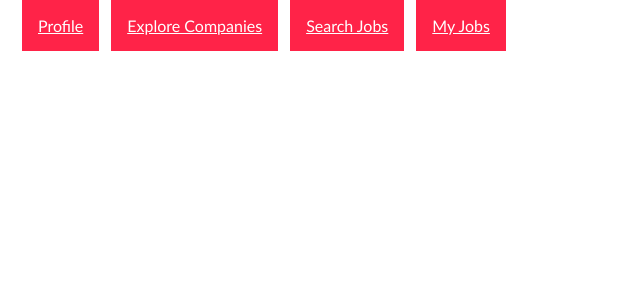
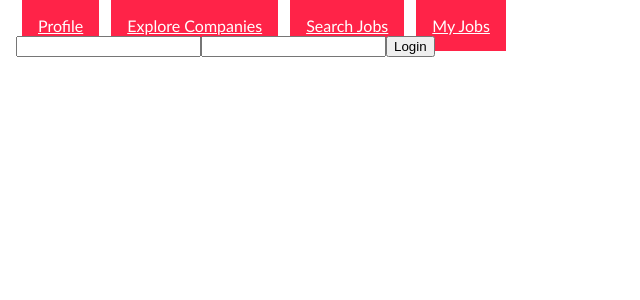
Before and after one commit to siobhanpmahoney/app-tracker, a React (Create React App) app: page /login in a window 1280 px wide. Shown: the top 300 px of the page, without its empty margins (0-640 px from the left). Built offline with nearby package versions, Linux system fonts and the light colour scheme; no server answers; a web font is replaced by a local one.

Commit message:
auth working. NOT hooked up to redux yet

```diff
--- a/src/App.js
+++ b/src/App.js
@@ -1,6 +1,12 @@
 import React, { Component } from 'react';
 import './App.css';
-import {BrowserRouter as Router, Route} from 'react-router-dom';
+import {BrowserRouter as Router, Route, Switch, Redirect, NavLink, withRouter} from 'react-router-dom';
+
+import { bindActionCreators } from 'redux';
+import { connect } from 'react-redux';
+import * as Actions from './actions'
+
+import Login from './components/Login'
 import NavBar from './components/NavBar'
 import Profile from './components/Profile'
 import ExploreCompanyContainer from './components/companyExplorer/ExploreCompanyContainer'
@@ -8,9 +14,8 @@ import JobExploreContainer from './components/jobExplorer/JobExploreContainer'
 import JobDescription from './components/jobExplorer/JobDescription'
 import MyJobsContainer from './components/myJobs/MyJobsContainer'
 import MyJobsItemDetail from './components/myJobs/MyJobsItemDetail'
-import { bindActionCreators } from 'redux';
-import { connect } from 'react-redux';
-import * as Actions from './actions'
+
+
 
 
 class App extends Component {
@@ -18,15 +23,68 @@ class App extends Component {
     super(props)
 
     this.state = {
-      currentUser: {},
+      auth: {
+        currentUser: null,
+        loggingIn: true
+      },
       savedJobs: [],
       savedCompanies: [],
       savedNotes: []
     }
   }
 
+  setLoggedInUser = (user) => {
+     localStorage.setItem('token', user.token)
+     this.setState({
+       auth: {
+         currentUser: {
+           username: user.username,
+           id: user.id
+         },
+         loggingIn: false
+       }
+     })
+     this.props.history.push('/profile')
+   }
+
+
   componentDidMount() {
-    this.props.loadCurrentUser()
+    const token=localStorage.getItem('token')
+    if (token) {
+      return fetch("http://localhost:3000/api/v1/current_user", {
+        headers:  {
+          'Content-Type': 'application/json',
+          Accepts: 'application/json',
+          Authorization: token
+        }})
+        .then(response => response.json())
+        .then(user => {
+          if(user) {
+            this.setState({
+              auth: {
+                currentUser: user
+              },
+              loggingIn: false
+            })
+          } else {
+            this.setState({
+              auth: {
+                currentUser: null,
+                loggingIn: false
+              }
+            })
+          }
+        })
+
+      }
+    // } else {
+    //   this.setState({
+    //     auth: {
+    //       loggingIn: false
+    //     }
+    //   })
+    // }
+    // this.props.loadCurrentUser()
   }
 
   addToSavedJobs = (selectedJob) => {
@@ -49,15 +107,17 @@ class App extends Component {
 
 
   render() {
-    if (!this.props.savedJobs) {
-      return <div>Loading</div>;
-    }
+    // if (!this.props.savedJobs) {
+    //   return <div>Loading</div>;
+    // }
 
 
     return (
       <Router>
         <div className="App">
           <NavBar />
+
+          <Route exact path="/login" render={() => <Login setLoggedInUser={this.setLoggedInUser} /> } />
 
           <Route exact path="/" render={() => <Profile user={this.props.currentUser} savedJobs={this.props.savedJobs} savedCompanies={this.props.savedCompanies} /> } />
 
@@ -75,7 +135,10 @@ class App extends Component {
       </Router>
     );
   }
+
 }
+
+
 
 function mapStateToProps(state, props) {
   return {
--- /dev/null
+++ b/src/components/Login.js
@@ -0,0 +1,69 @@
+import React from 'react'
+import PropTypes from 'prop-types';
+
+class Login extends React.Component {
+  static propTypes = {
+    setLoggedInUser: PropTypes.func.isRequired,
+  };
+  constructor(props) {
+    super(props)
+
+    this.state = {
+      credentials: {
+        username: "",
+        password: ""
+      }
+    }
+  }
+
+  formListener = (event) => {
+    let value = event.target.value
+    let name = event.target.name
+    let currentCredState = Object.assign({},this.state.credentials)
+    currentCredState[name] = value
+    this.setState({
+      credentials: currentCredState
+    })
+    console.log(this.state)
+  }
+
+  loginUser = (event) => {
+    const token = localStorage.getItem('token')
+    event.preventDefault()
+    return fetch("http://localhost:3000/api/v1/login", {
+      method: 'POST',
+      headers:  {
+        'Content-Type': 'application/json',
+        Accepts: 'application/json',
+        Authorization: token
+      },
+      body: JSON.stringify(this.state.credentials)
+    })
+    .then(response => response.json())
+    .then(res => {
+      if (res.error) {
+        alert(res.error)
+      }
+      else {
+        window.location = `/profile`
+        this.props.setLoggedInUser(res)
+      }
+    })
+  }
+
+  render() {
+    console.log(this.props)
+    return (
+      <form>
+      <input type="text" name="username" onChange={this.formListener} />
+      <input type="password" name="password" onChange={this.formListener} />
+      <button onClick={this.loginUser}>Login</button>
+      </form>
+    )
+  }
+}
+
+
+
+
+export default Login;
```
